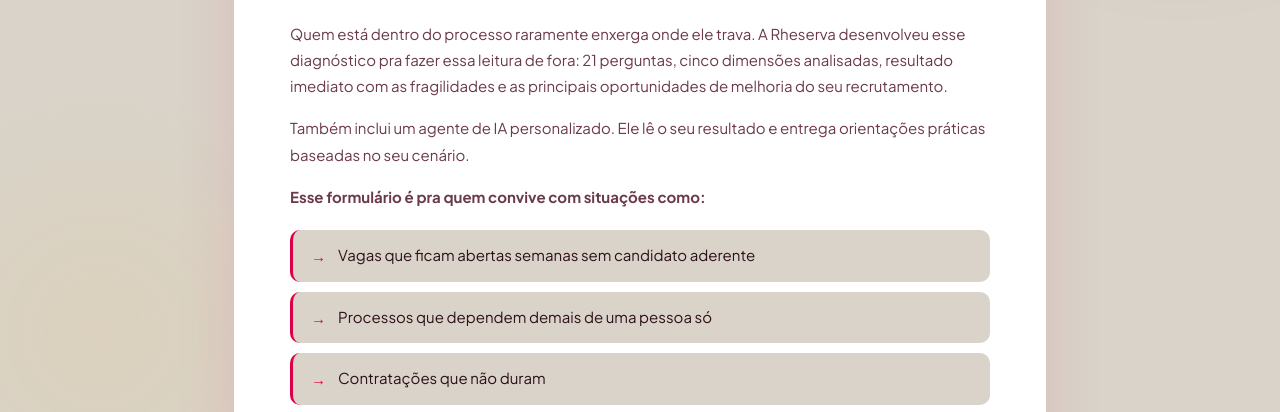
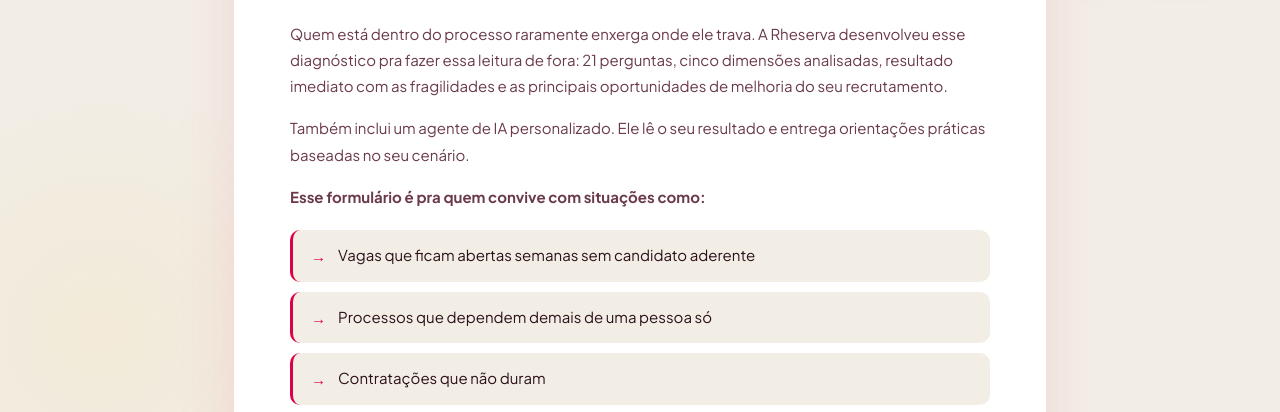
Before and after one commit to Username4348234/FMMRC, a website: page index.html in a window 1280 px wide. Shown: the part 368-780 px from the top of the page. Drawn offline with Linux system fonts and the light colour scheme.

Commit message:
Add files via upload

```diff
--- a/style.css
+++ b/style.css
@@ -8,10 +8,10 @@
   --yellow-dark: #e6a800;
   --navy: #1a0a0f;
   --navy-mid: #2d1019;
-  --cream: #D9D3C9;
+  --cream: #f2eee6;
   --white: #ffffff;
-  --gray-100: #D9D3C9;
-  --gray-200: #D9D3C9;
+  --gray-100: #f2eee6;
+  --gray-200: #f2eee6;
   --gray-400: #f2eee6;
   --gray-600: #6b3a4a;
   --gray-800: #2d1019;
```
